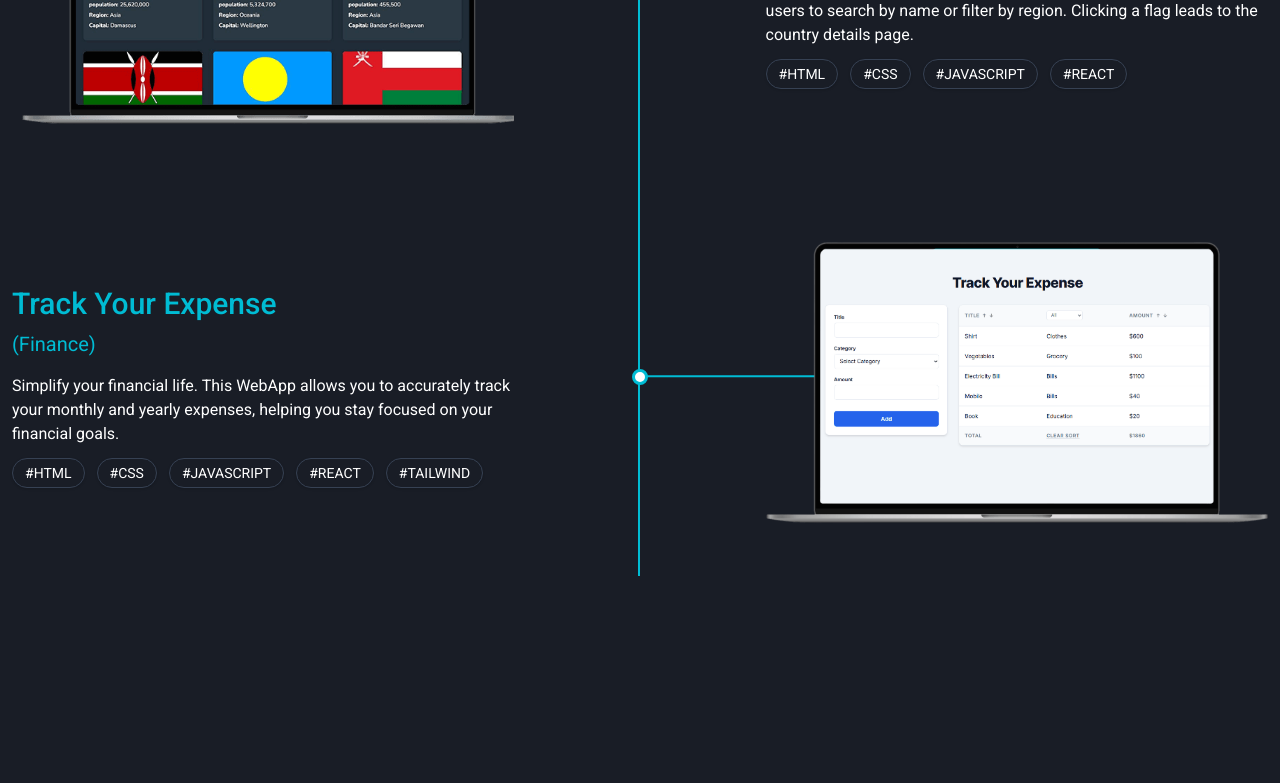
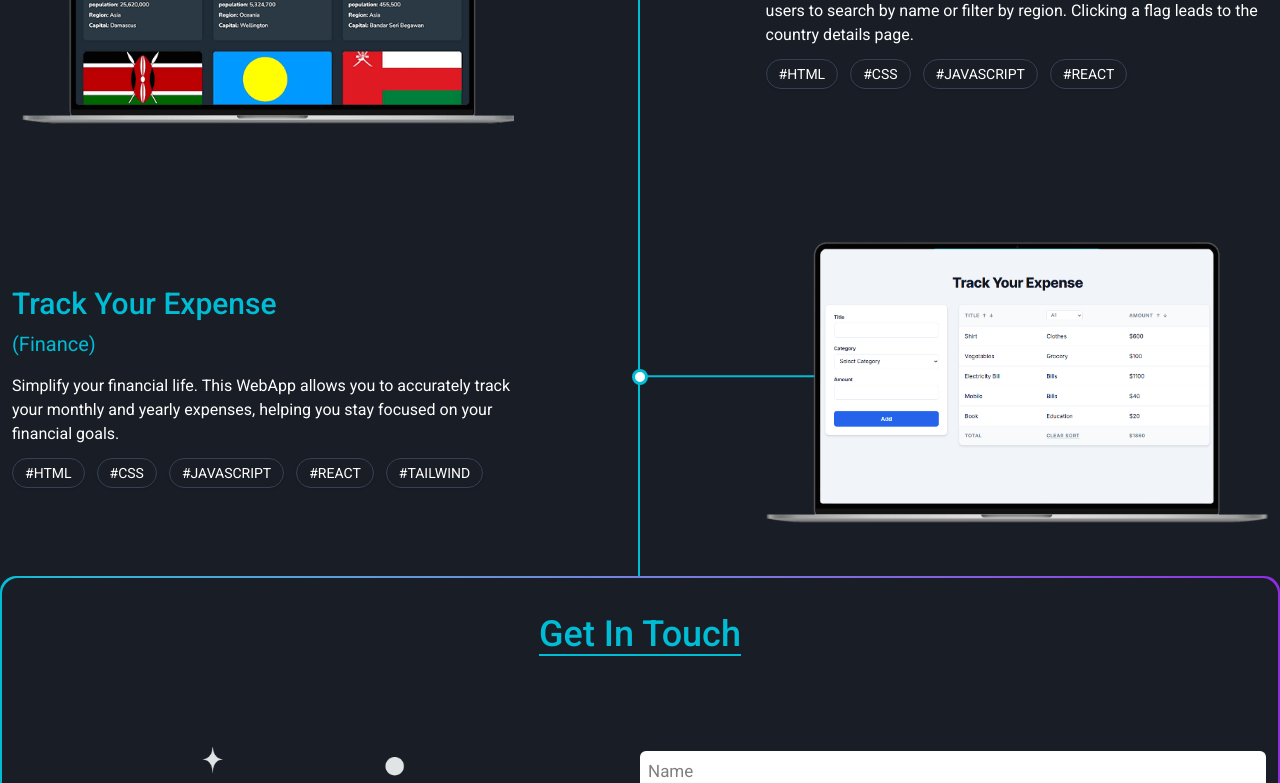
Before and after one commit to Tanvirho/REACT-PORTFOLIO, a React (Vite) app: page / in a window 1280 px wide. Shown: the part 2000-2783 px from the top of the page. Before the commit the page ends 2576 px from the top, so only its background shows below. Built offline with nearby package versions, Linux system fonts and the light colour scheme.

Commit message:
add connect section

```diff
--- /dev/null
+++ b/src/components/Connect.jsx
@@ -0,0 +1,25 @@
+import React from "react";
+import { Form } from "./Form";
+import contactImage from "../assets/contact-image.png";
+
+export const Connect = () => {
+  return (
+    <div className="container mx-auto rounded-2xl bg-linear-to-r from-[#00BCD4] to-[#8E2DE2] p-0.5">
+      <div className="w-full rounded-2xl bg-[#191d26] p-3">
+        <div className="mb-15 mt-6 text-center">
+        <h1 className="relative inline-block border-b-2 border-[#00BCD4] bg-[#191d26] text-4xl font-medium text-[#00BCD4]">
+          Get In Touch
+        </h1>
+      </div>
+        <div className="md:flex items-center justify-center mb-5">
+          <div className="w-full md:w-[50%]">
+            <img src={contactImage} alt="contact-image" />
+          </div>
+          <div className="w-full md:w-[50%]">
+            <Form />
+          </div>
+        </div>
+      </div>
+    </div>
+  );
+};
--- /dev/null
+++ b/src/components/Form.jsx
@@ -0,0 +1,35 @@
+import React from "react";
+
+export const Form = () => {
+  return (
+    <form action="">
+      <input
+        className="mt-4 w-full rounded-md bg-white p-2 text-[17px] text-black focus:outline-none"
+        type="text"
+        placeholder="Name"
+        required
+      />
+      <input
+        className="mt-4 w-full rounded-md bg-white p-2 text-[17px] text-black focus:outline-none"
+        type="email"
+        placeholder="Email"
+        required
+      />
+      <input
+        className="mt-4 w-full rounded-md bg-white p-2 text-[17px] text-black focus:outline-none"
+        type="text"
+        placeholder="Subject"
+        required
+      />
+      <textarea
+        className="mt-4 max-h-30 min-h-30 w-full resize-none rounded-md bg-white p-2 text-[17px] text-black focus:outline-none"
+        placeholder="Message"
+      ></textarea>
+      <div className="text-center">
+        <button className="mt-5 cursor-pointer rounded-full bg-linear-to-r from-[#00BCD4] to-[#8E2DE2] px-4 py-2 text-[18px] font-medium transition-all duration-300 ease-in-out hover:scale-108">
+          Send Message
+        </button>
+      </div>
+    </form>
+  );
+};
--- a/src/components/Main.jsx
+++ b/src/components/Main.jsx
@@ -1,12 +1,14 @@
 import React from "react";
 import { Hero } from "./Hero";
 import { ProjectSection } from "./ProjectSection";
+import { Connect } from "./Connect";
 
 const Main = () => {
   return (
     <main className="h-0 rounded-2xl bg-[#20242f] shadow-2xl shadow-gray-900 md:container md:mx-auto md:h-screen">
       <Hero />
       <ProjectSection />
+      <Connect />
     </main>
   );
 };
--- a/src/index.css
+++ b/src/index.css
@@ -8,7 +8,7 @@ body {
   font-style: normal;
 }
 .border-btn {
-  @apply ml-6 block cursor-pointer rounded-full bg-gradient-to-r from-[#00BCD4] to-[#8E2DE2] px-8 py-2 text-[18px] font-medium transition-all duration-100 ease-in-out hover:scale-105 md:text-[22px];
+  @apply ml-6 block cursor-pointer rounded-full bg-linear-to-r from-[#00BCD4] to-[#8E2DE2] px-8 py-2 text-[18px] font-medium transition-all duration-100 ease-in-out hover:scale-105 md:text-[22px];
 }
 .icon-effect {
   @apply text-3xl hover:text-[#00BCD4];
```
Also changed, not shown: src/assets/contact-image.png (added).
